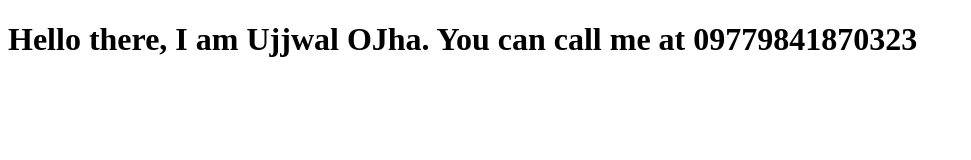
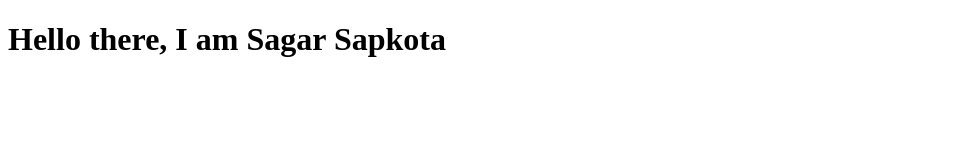
Before and after one commit to sgrspkt/ojhaujjwal.github.io, a plain HTML site: page index.html in a window 1280 px wide. Shown: the whole page, without its empty margins (0-971 px from the left). Drawn offline with Linux system fonts and the light colour scheme.

Commit message:
commited

```diff
--- a/index.html
+++ b/index.html
@@ -2,9 +2,9 @@
 <html lang="en">
     <head>
         <meta charset="utf-8" />
-        <title>Ujjwal OJha</title>
+        <title>Sagar Sapkota</title>
     </head>
     <body>
-        <h1>Hello there, I am Ujjwal OJha. You can call me at 09779841870323</h1>
+        <h1>Hello there, I am Sagar Sapkota</h1>
     </body>
 </html>
```
